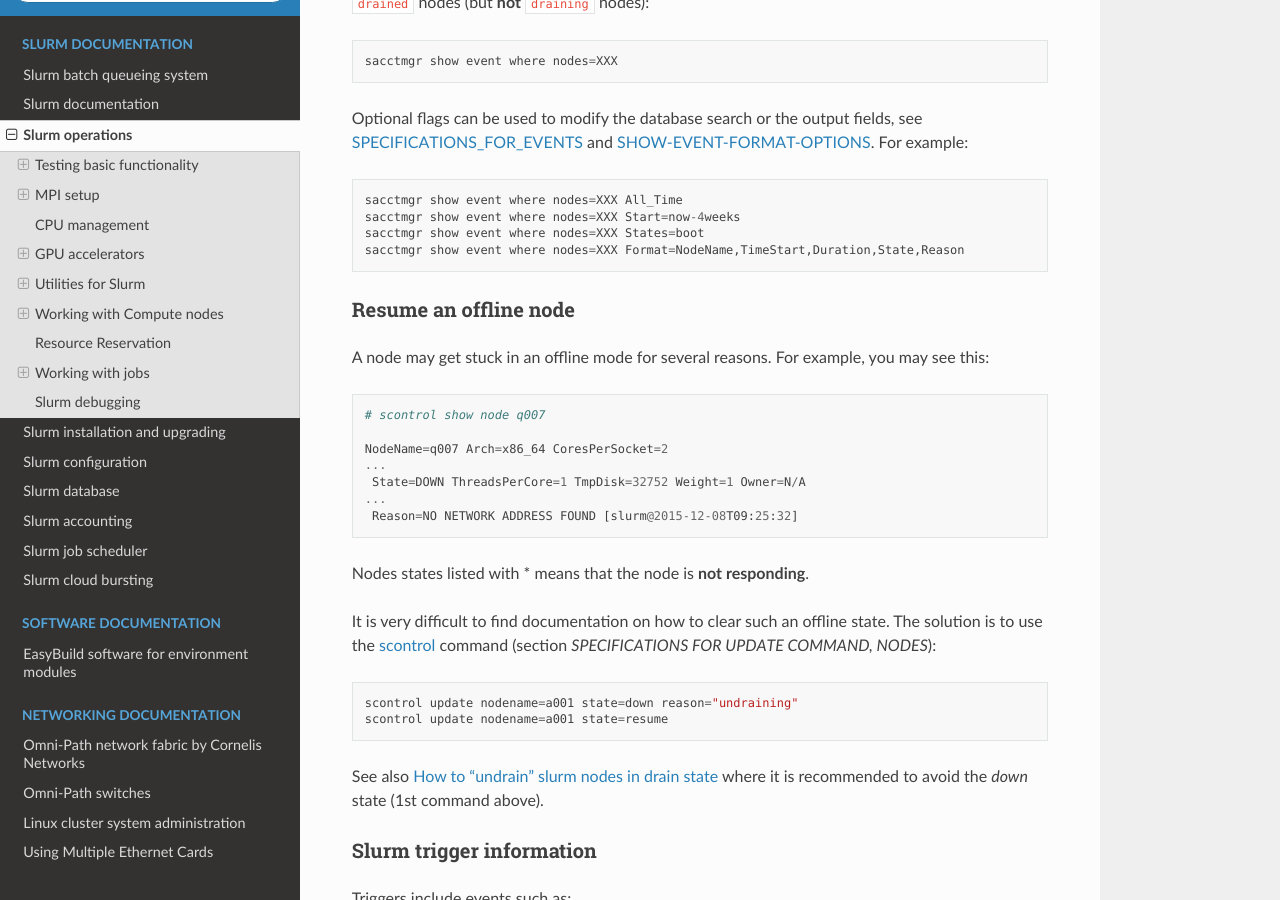
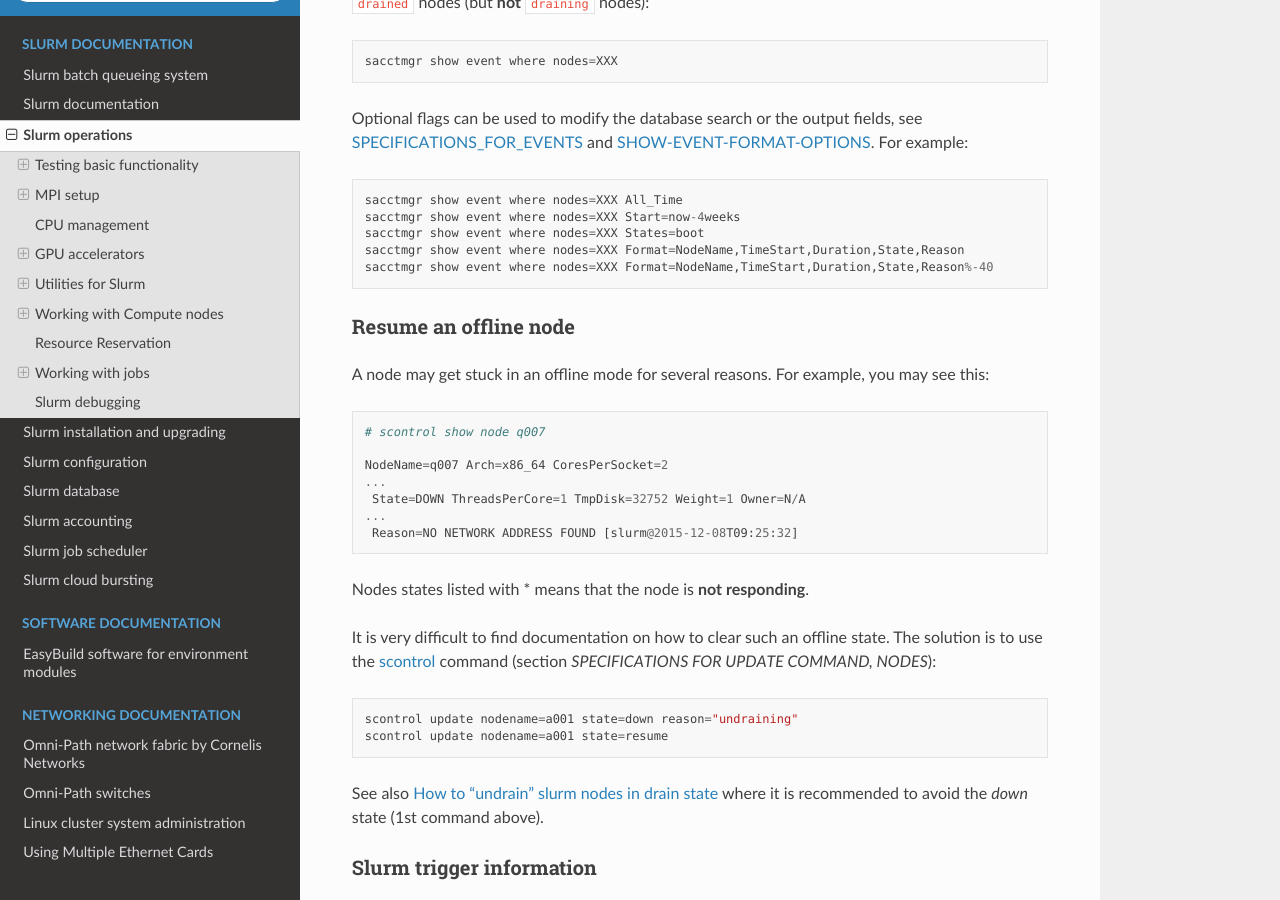
Before and after one commit to OleHolmNielsen/Niflheim_system, a Sphinx documentation site: the page built from docs/Slurm_operations.rst, in a window 1280 px wide and 900 px high, scrolled down 14929 px. Built offline with Sphinx 7.4.7 and the Read the Docs theme 3.1.0, drawn with Linux system fonts in a browser that asks for light colours.

Commit message:
Added sacctmgr show event example

```diff
--- a/docs/Slurm_operations.rst
+++ b/docs/Slurm_operations.rst
@@ -673,6 +673,7 @@
   sacctmgr show event where nodes=XXX Start=now-4weeks
   sacctmgr show event where nodes=XXX States=boot
   sacctmgr show event where nodes=XXX Format=NodeName,TimeStart,Duration,State,Reason
+  sacctmgr show event where nodes=XXX Format=NodeName,TimeStart,Duration,State,Reason%-40
 
 .. _SPECIFICATIONS_FOR_EVENTS: https://slurm.schedmd.com/sacctmgr.html#SECTION_SPECIFICATIONS-FOR-EVENTS
 .. _SHOW-EVENT-FORMAT-OPTIONS: https://slurm.schedmd.com/sacctmgr.html#SECTION_LIST/SHOW-EVENT-FORMAT-OPTIONS
```
